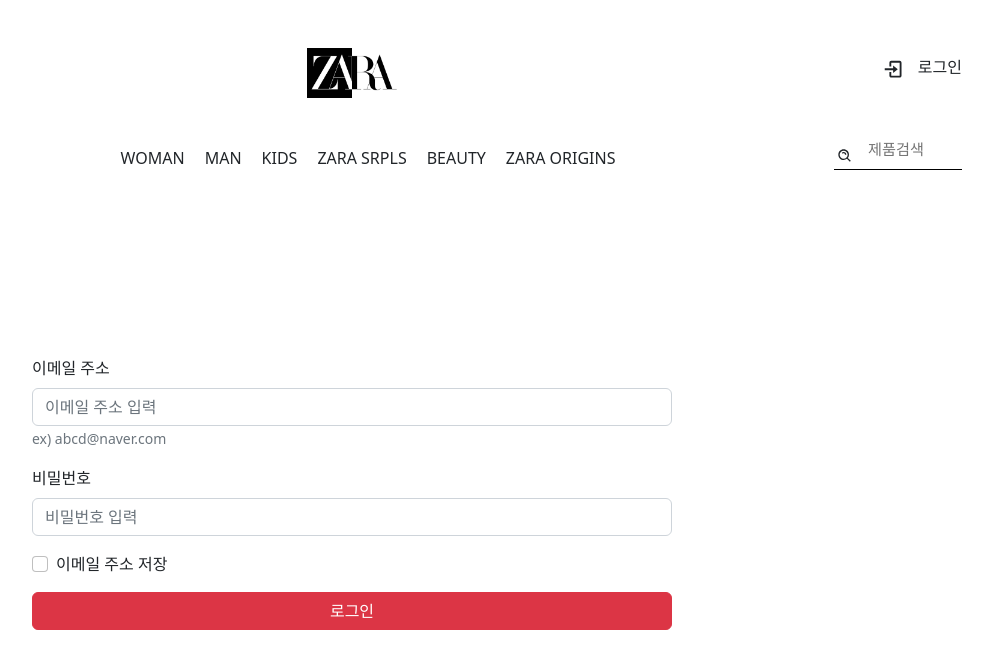
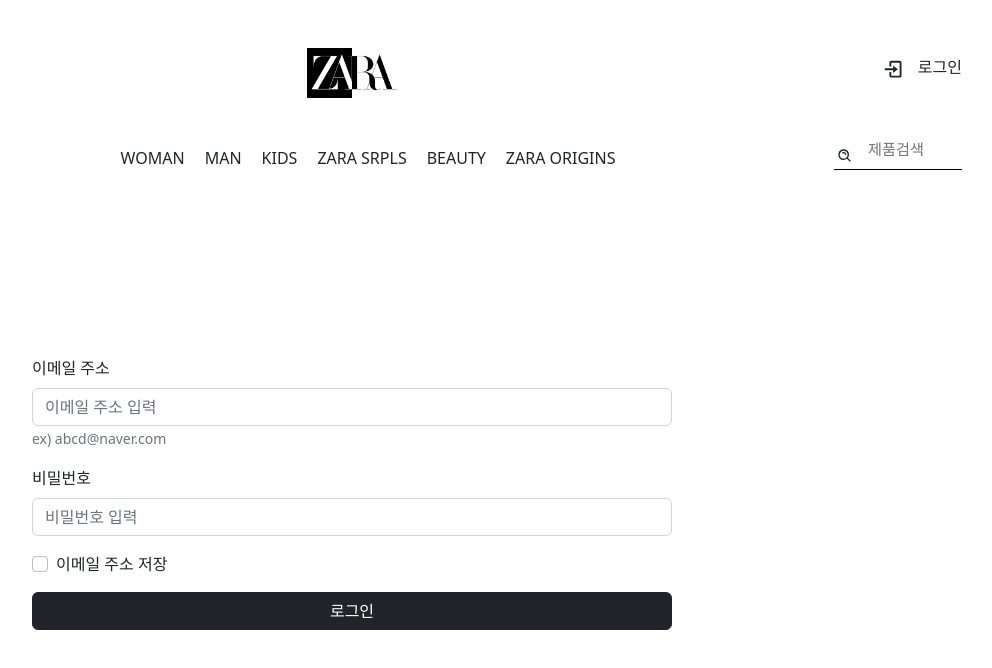
Before and after one commit to ohsuji/Zara, a React (Create React App) app: page /login in a window 1280 px wide. Shown: the top 668 px of the page, without its empty margins (288-1280 px from the left). Built offline with nearby package versions, Linux system fonts and the light colour scheme.

Commit message:
Login_btn color 수정

```diff
--- a/src/page/Login.jsx
+++ b/src/page/Login.jsx
@@ -31,7 +31,7 @@
 				<Form.Group className="mb-3" controlId="formBasicCheckbox">
 					<Form.Check type="checkbox" label="이메일 주소 저장" />
 				</Form.Group>
-				<Button variant="danger" type="submit">
+				<Button variant="dark" type="submit">
 					로그인
 				</Button>
 			</Form>
```
